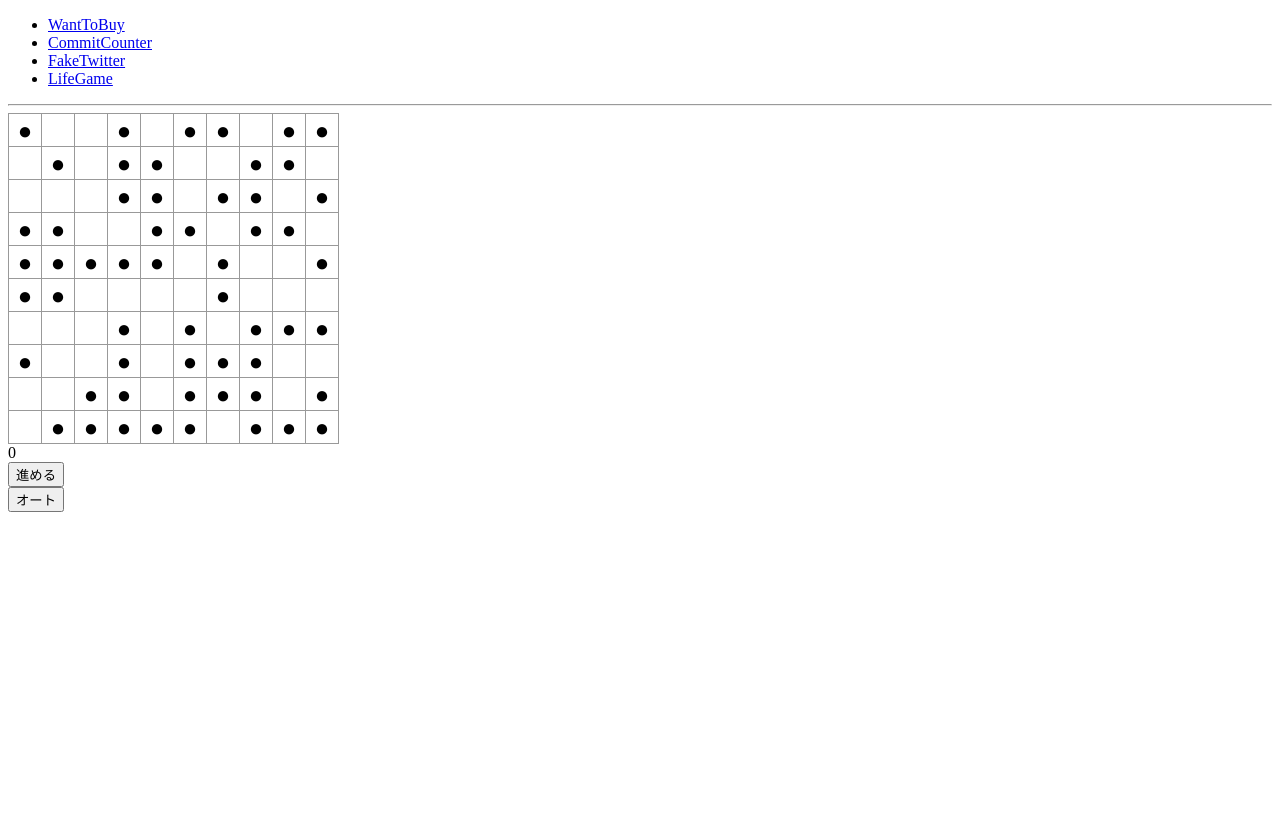
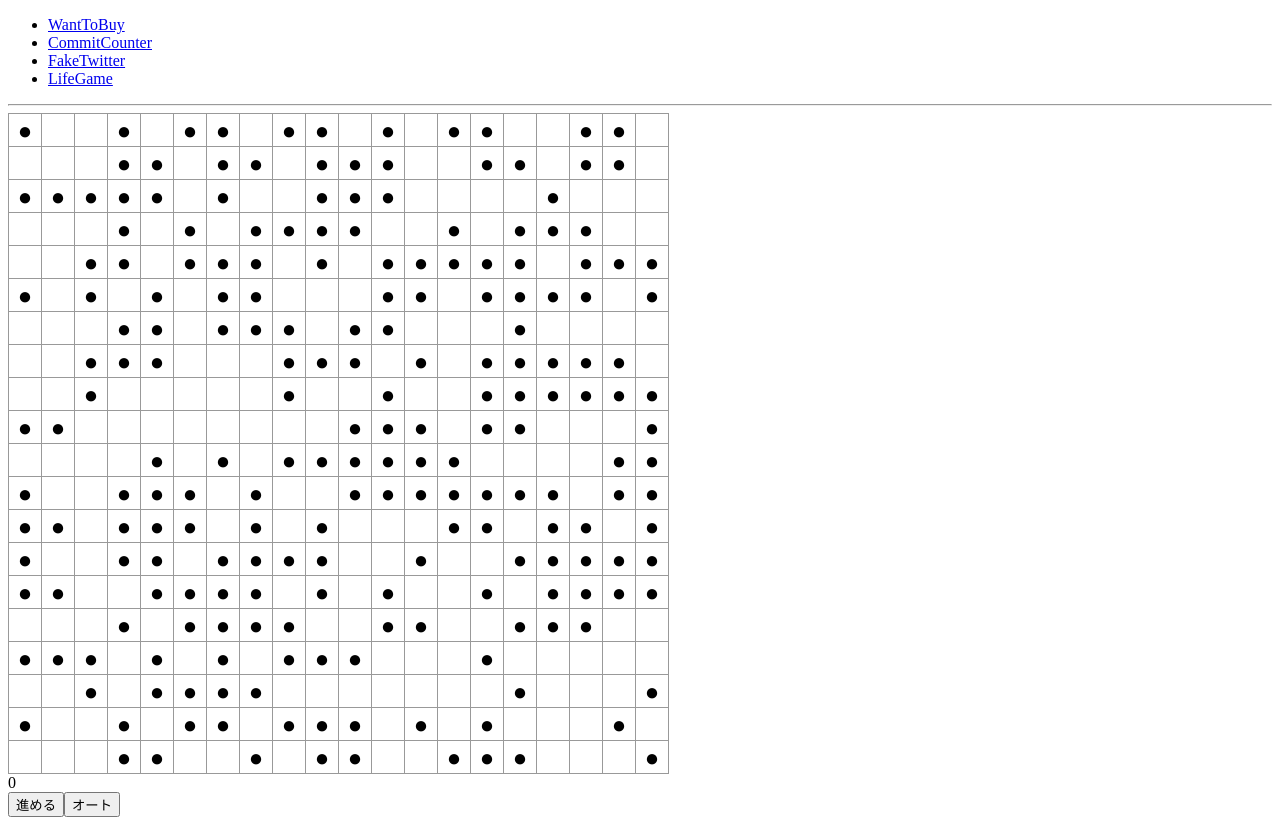
Before and after one commit to SparrowDev514/react-ts-project, a React (Vite) app: page /lifeGame in a window 1280 px wide. Before the commit the page ends 800 px from the top, so only its background shows below. Built offline with nearby package versions, Linux system fonts and the light colour scheme.

Commit message:
マス目を増やした

```diff
--- a/src/pages/LifeGame.tsx
+++ b/src/pages/LifeGame.tsx
@@ -1,9 +1,7 @@
 import { useState } from "react";
 
-let square: object[] = [];
-let row: object[] = [];
-let horizonalNum: number = 10;
-let verticalNum: number = 10;
+let horizonalNum: number = 20;
+let verticalNum: number = 20;
 
 // ライフゲームの状況を保持する定数
 let lifeGameState: string[][] = [];
@@ -134,16 +132,19 @@ const LifeGame = () => {
   // オートの時 終わらないようなやり方を考える
   return (
     <div className="lifeGame">
-      <div className="lifeGameBoard">{createLifeGameBoard(step)}</div>
-      <div className="stepNum">{step}</div>
-      <div>
+      <div className="lifeGameBoard">
+        {createLifeGameBoard(step)}
+        <div className="stepNum">{step}</div>
+      </div>
+
+      <span>
         <button className="nextStepButton" onClick={nextState}>
           進める
         </button>
-      </div>
-      <div>
+      </span>
+      <span>
         <button className="autoStep">オート</button>
-      </div>
+      </span>
     </div>
   );
 };
```
Also changed, not shown: 1 other file (tests, documents, lock files or other folders).
